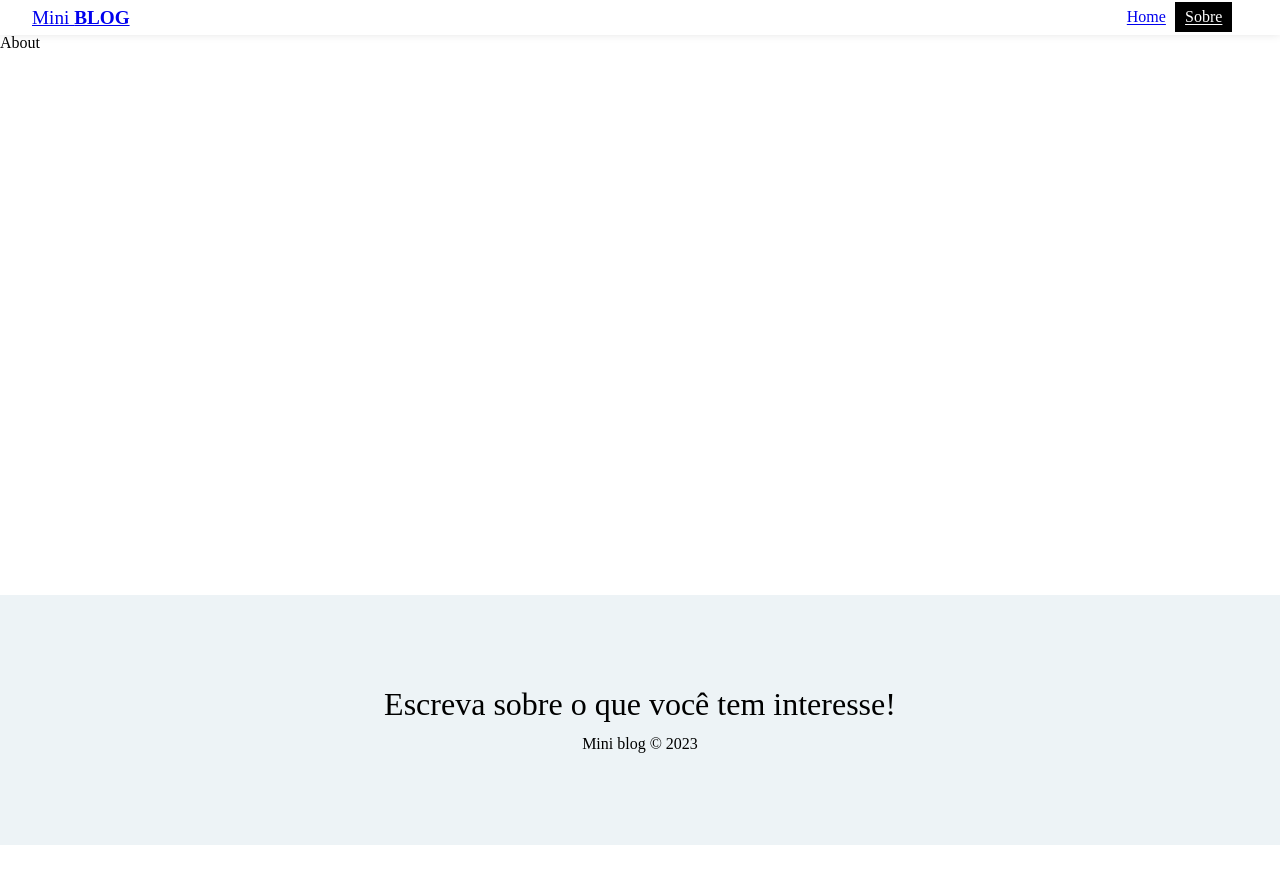
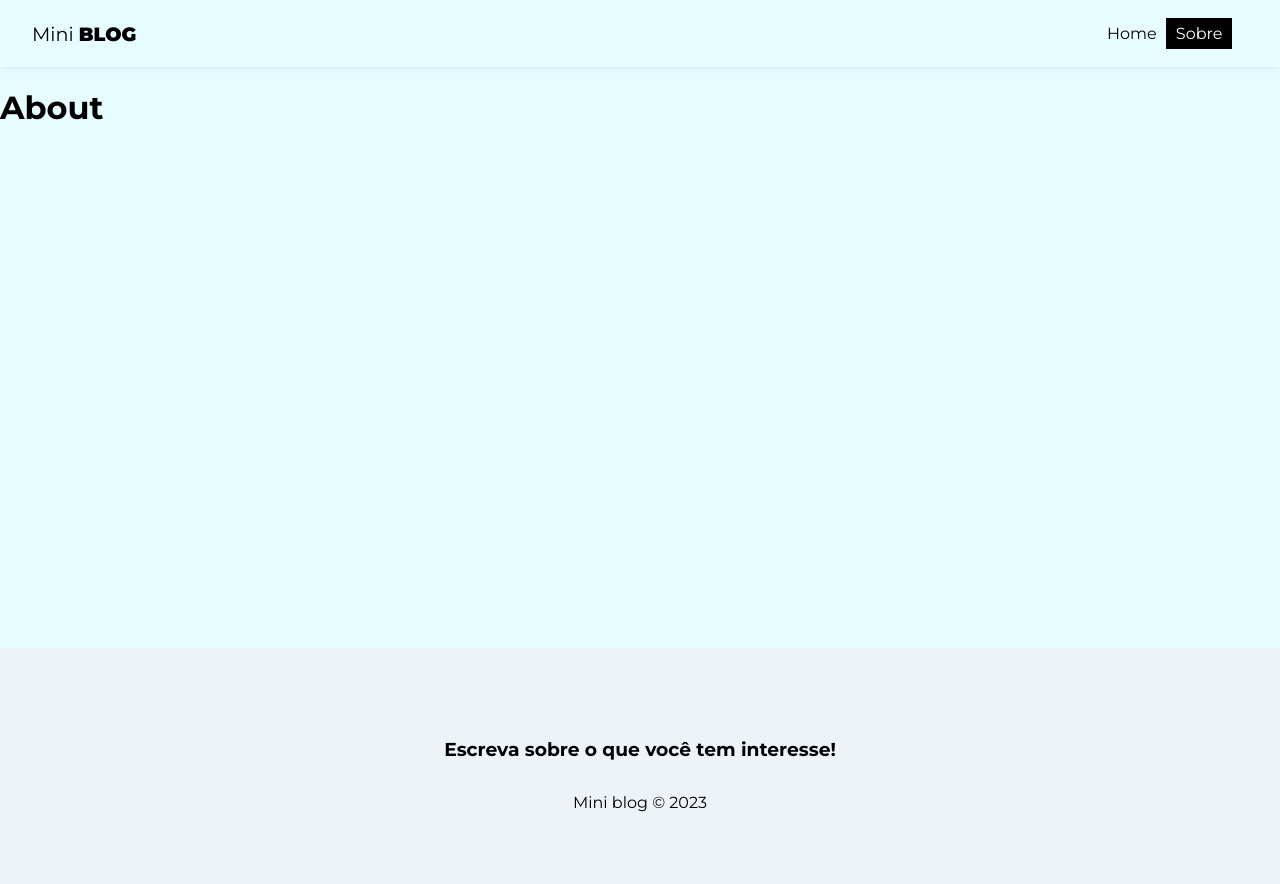
Before and after one commit to matheusvleite/mini-blog, a React (Create React App) app: page /about in a window 1280 px wide. Shown: the top 884 px of the page. Before the commit the page ends 845 px from the top, so only its background shows below. Built offline with nearby package versions, Linux system fonts and the light colour scheme.

Commit message:
Estilos gerais do projeto

```diff
--- a/public/index.html
+++ b/public/index.html
@@ -1,14 +1,12 @@
 <!DOCTYPE html>
 <html lang="en">
+
 <head>
   <meta charset="utf-8" />
   <link rel="icon" href="%PUBLIC_URL%/favicon.ico" />
   <meta name="viewport" content="width=device-width, initial-scale=1" />
   <meta name="theme-color" content="#000000" />
-    <meta
-      name="description"
-      content="Web site created using create-react-app"
-    />
+  <meta name="description" content="Web site created using create-react-app" />
   <link rel="apple-touch-icon" href="%PUBLIC_URL%/logo192.png" />
   <!--
       manifest.json provides metadata used when your web app is installed on a
@@ -24,8 +22,15 @@
       work correctly both with client-side routing and a non-root public URL.
       Learn how to configure a non-root public URL by running `npm run build`.
     -->
-    <title>React App</title>
+  <title>Mini Blog</title>
+  <link rel="preconnect" href="https://fonts.googleapis.com">
+  <link rel="preconnect" href="https://fonts.gstatic.com" crossorigin>
+  <link
+    href="https://fonts.googleapis.com/css2?family=Montserrat:ital,wght@0,100;0,200;0,300;0,400;0,500;0,600;0,700;0,800;0,900;1,100;1,200;1,300;1,400;1,500;1,600;1,700;1,800;1,900&display=swap"
+    rel="stylesheet">
+
 </head>
+
 <body>
   <noscript>You need to enable JavaScript to run this app.</noscript>
   <div id="root"></div>
@@ -40,4 +45,5 @@
       To create a production bundle, use `npm run build` or `yarn build`.
     -->
 </body>
+
 </html>
--- a/src/components/Footer/Footer.module.css
+++ b/src/components/Footer/Footer.module.css
@@ -8,6 +8,5 @@
 }
 
 .footer_title {
-    font-size: 2rem;
     margin-bottom: 1rem;
 }
--- a/src/components/Navbar/Navbar.module.css
+++ b/src/components/Navbar/Navbar.module.css
@@ -18,6 +18,7 @@
 .links_list {
     display: flex;
     margin-right: 1rem;
+    list-style: none;
 }
 
 
--- a/src/index.css
+++ b/src/index.css
@@ -1,54 +1,33 @@
-/* http://meyerweb.com/eric/tools/css/reset/
-   v2.0 | 20110126
-   License: none (public domain)
-*/
-
-html, body, div, span, applet, object, iframe,
-h1, h2, h3, h4, h5, h6, p, blockquote, pre,
-a, abbr, acronym, address, big, cite, code,
-del, dfn, em, img, ins, kbd, q, s, samp,
-small, strike, strong, sub, sup, tt, var,
-b, u, i, center,
-dl, dt, dd, ol, ul, li,
-fieldset, form, label, legend,
-table, caption, tbody, tfoot, thead, tr, th, td,
-article, aside, canvas, details, embed,
-figure, figcaption, footer, header, hgroup,
-menu, nav, output, ruby, section, summary,
-time, mark, audio, video {
+body {
+  background-color: #E6FCFF;
+  padding: 0;
   margin: 0;
-  padding: 0;
-  border: 0;
-  font-size: 100%;
-  font: inherit;
-  vertical-align: baseline;
+  font-family: 'Montserrat', sans-serif;
 }
 
-/* HTML5 display-role reset for older browsers */
-article, aside, details, figcaption, figure,
-footer, header, hgroup, menu, nav, section {
-  display: block;
+input::placeholder,
+textarea::placeholder {
+  font-family: 'Montserrat', sans-serif;
 }
 
-body {
-  line-height: 1;
+input:focus,
+textarea:focus {
+  outline: none;
 }
 
-ol, ul {
-  list-style: none;
+a,
+nav button {
+  text-decoration: none;
+  background-color: transparent;
+  border: none;
+  color: #000;
+  transition: .4s;
+  font-size: 1rem;
+  cursor: pointer;
+  font-family: 'Montserrat', sans-serif;
 }
 
-blockquote, q {
-  quotes: none;
+a:hover,
+nav button:hover {
+  color: #bbb;
 }
-
-blockquote:before, blockquote:after,
-q:before, q:after {
-  content: '';
-  content: none;
-}
-
-table {
-  border-collapse: collapse;
-  border-spacing: 0;
-}
```
Lines whose indentation alone changed are shown as unchanged.
